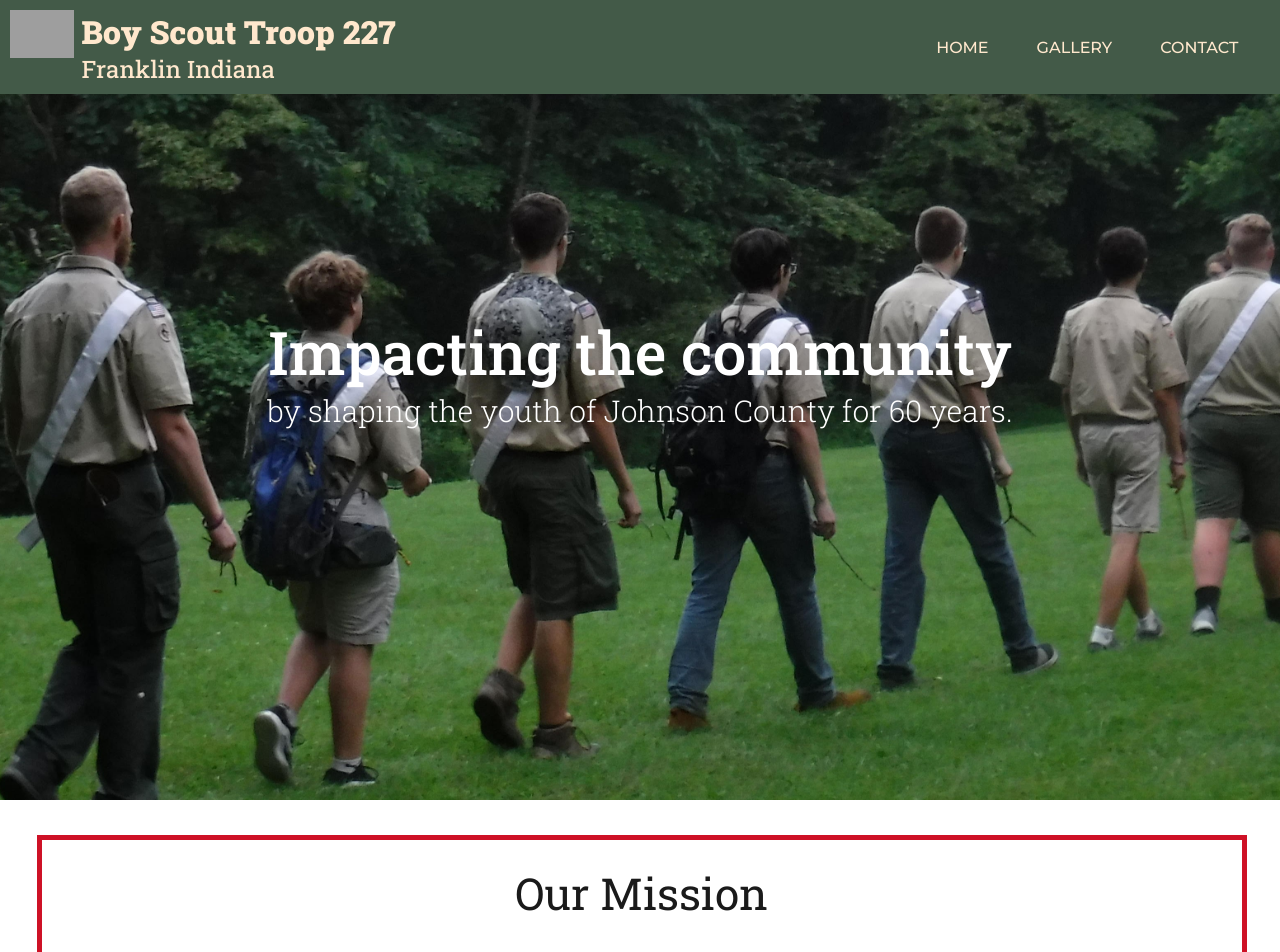
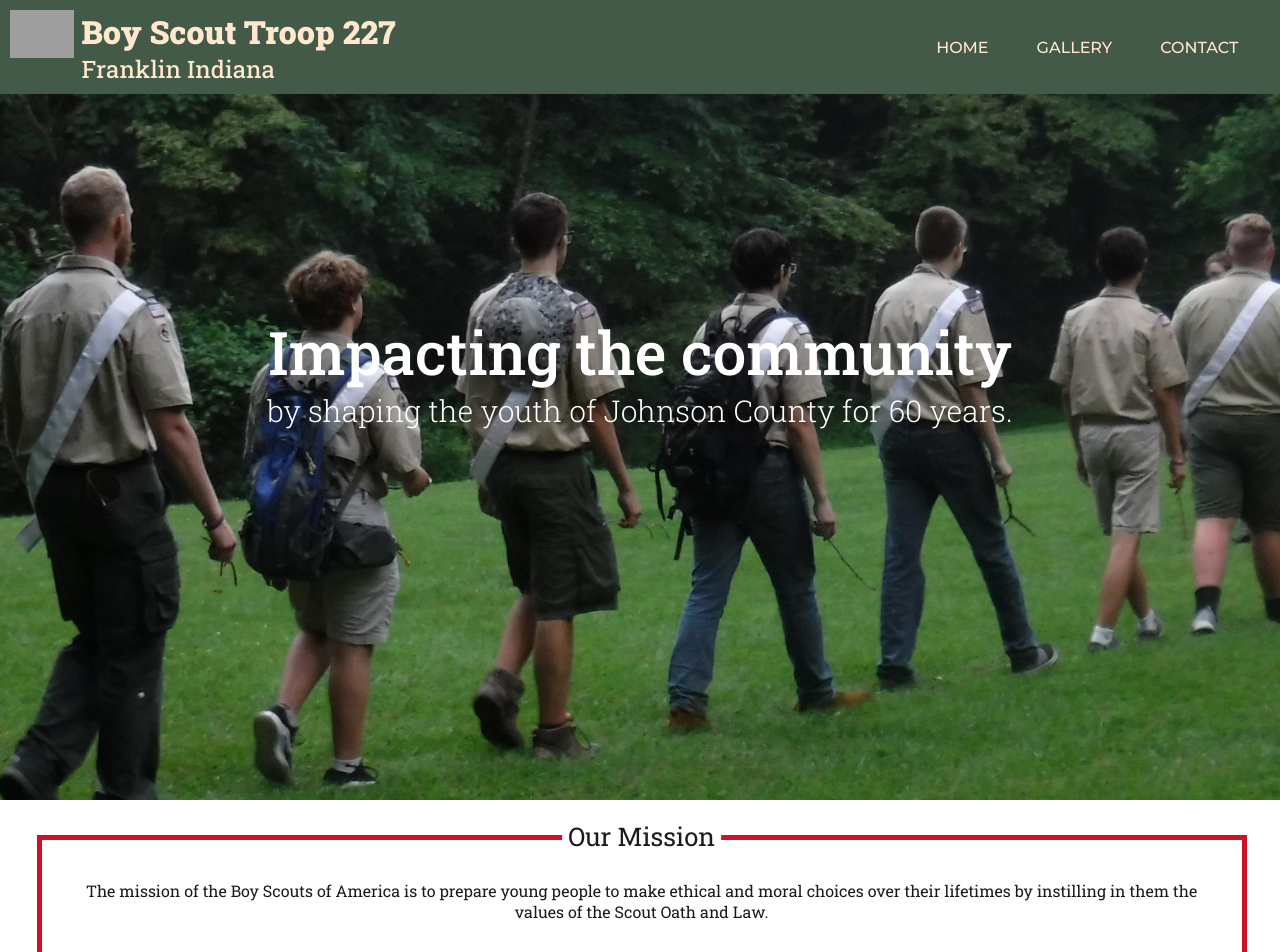
Before and after one commit to SATroop227Media/WebpageTroop227, a React (Vite) app: page / in a window 1280 px wide. Shown: the top 952 px of the page. Built offline with nearby package versions, Linux system fonts and the light colour scheme; grey boxes are pictures that could not be loaded.

Commit message:
Centered title onto outline

```diff
--- a/src/App.css
+++ b/src/App.css
@@ -162,4 +162,18 @@ h1 {
 
   outline: 5px solid #CE1126;
   outline-offset: -2.5em;
+  position: relative;
 }
+
+.mission h1 {
+  font-size: 1.6rem;
+  position: absolute;
+
+  /* This is how we are centering on the outline */
+  left: 50%;
+  transform: translateX(-50%);
+
+  top: .75em;
+  background: #fff;
+  padding: 0 .25em;
+}
```
